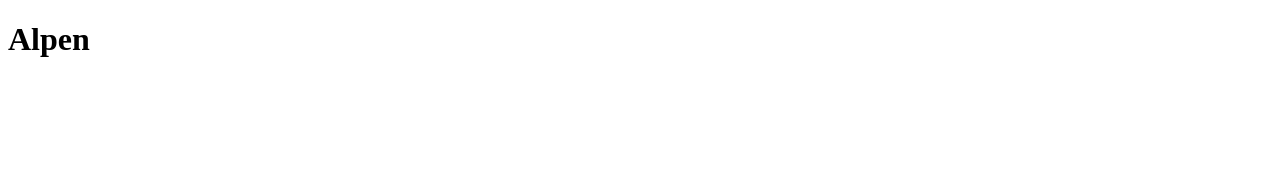
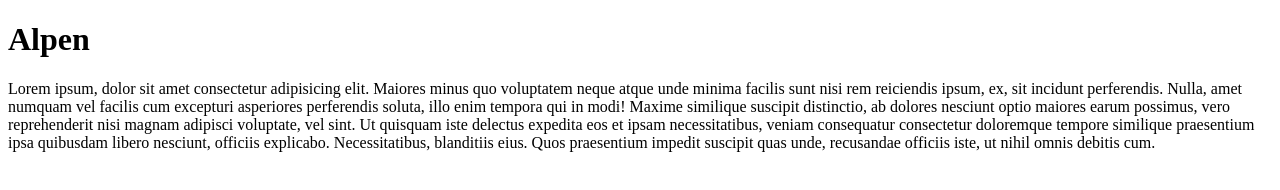
Before and after one commit to PinnieS/alpin-git-test, a plain HTML site: page index.html in a window 1280 px wide. Drawn offline with Linux system fonts and the light colour scheme.

Commit message:
menambahkan paragraph

```diff
--- a/index.html
+++ b/index.html
@@ -1,11 +1,21 @@
 <!DOCTYPE html>
 <html lang="en">
+
 <head>
     <meta charset="UTF-8">
     <meta name="viewport" content="width=device-width, initial-scale=1.0">
     <title>Coba Git Remote</title>
 </head>
+
 <body>
     <h1>Alpen</h1>
+    <p>Lorem ipsum, dolor sit amet consectetur adipisicing elit. Maiores minus quo voluptatem neque atque unde minima
+        facilis sunt nisi rem reiciendis ipsum, ex, sit incidunt perferendis. Nulla, amet numquam vel facilis cum
+        excepturi asperiores perferendis soluta, illo enim tempora qui in modi! Maxime similique suscipit distinctio, ab
+        dolores nesciunt optio maiores earum possimus, vero reprehenderit nisi magnam adipisci voluptate, vel sint. Ut
+        quisquam iste delectus expedita eos et ipsam necessitatibus, veniam consequatur consectetur doloremque tempore
+        similique praesentium ipsa quibusdam libero nesciunt, officiis explicabo. Necessitatibus, blanditiis eius. Quos
+        praesentium impedit suscipit quas unde, recusandae officiis iste, ut nihil omnis debitis cum.</p>
 </body>
+
 </html>
```
